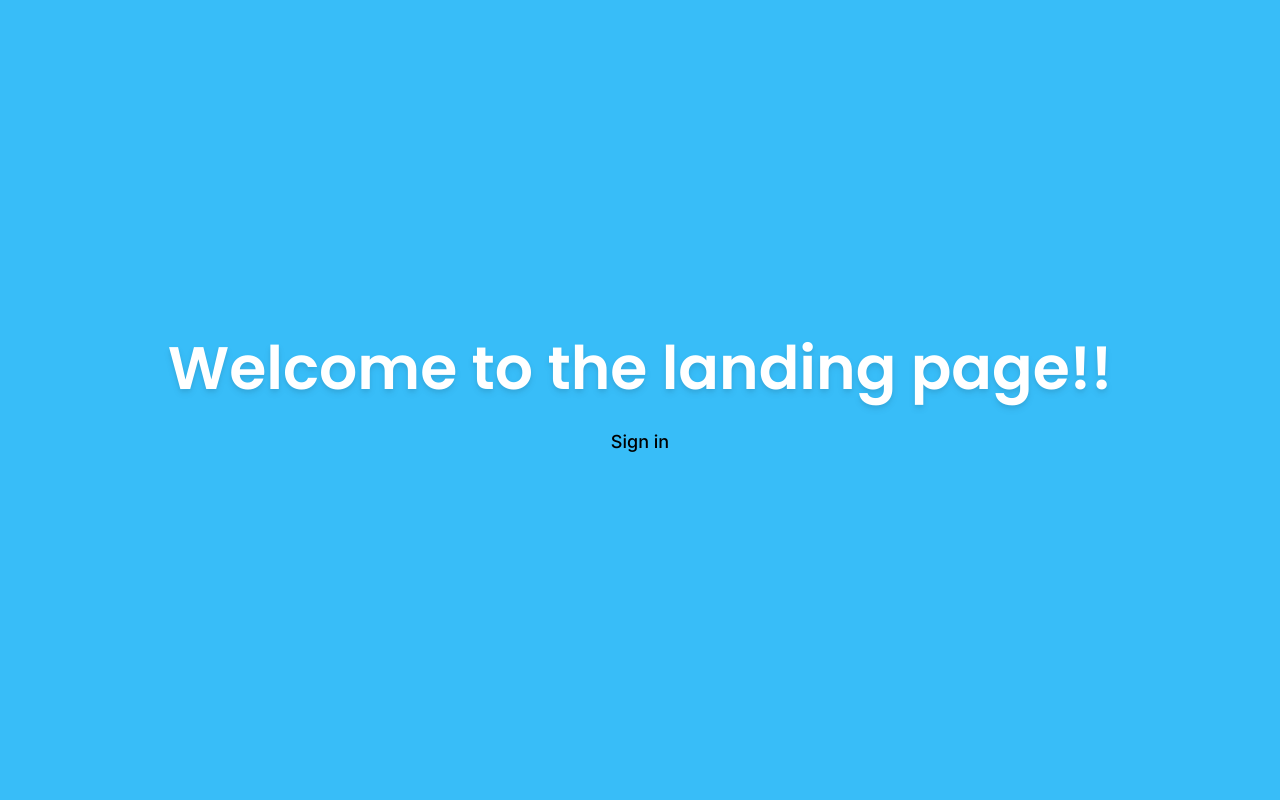
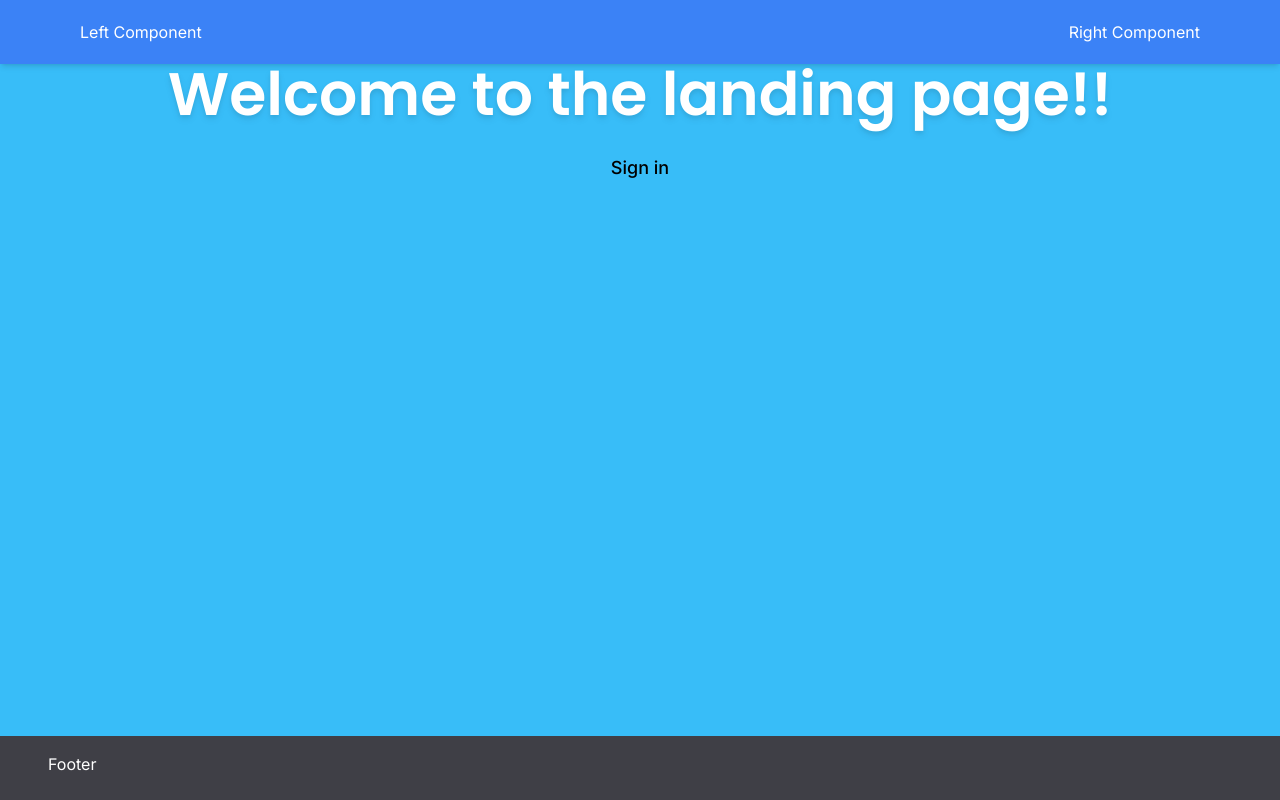
Before and after one commit to Nguyephi/stock-it, a Next.js app: page / in a window 1280 px wide. Built offline with nearby package versions, Linux system fonts and the light colour scheme; no server answers.

Commit message:
update page and layout

```diff
--- a/src/components/pages/DashboardPage.tsx
+++ b/src/components/pages/DashboardPage.tsx
@@ -3,14 +3,17 @@
 import React from 'react';
 import SignOut from '../molecules/SignOut';
 import useUserStore from '@/store/user';
+import DashboardLayout from '../templates/DashboardLayout';
+import Title from '../atoms/Title';
 
 const DashboardPage = () => {
     const { data: user } = useUserStore();
     return (
-        <div className="flex h-full flex-col items-center justify-center bg-sky-400">
+        <DashboardLayout>
+            <Title>Welcome to the Dashboard</Title>
             <SignOut />
             {user && JSON.stringify(user)}
-        </div>
+        </DashboardLayout>
     )
 };
 
--- a/src/components/pages/LandingPage.tsx
+++ b/src/components/pages/LandingPage.tsx
@@ -1,10 +1,11 @@
 import React from 'react';
 import { LandingPageHero } from '../organisms/LandingPageHero';
+import MainLayout from '../templates/MainLayout';
 
 const LandingPage = () => (
-    <main className="flex h-full flex-col items-center justify-center bg-sky-400">
+    <MainLayout>
         <LandingPageHero />
-    </main>
+    </MainLayout>
 );
 
 export default LandingPage;
--- /dev/null
+++ b/src/components/templates/DashboardLayout.tsx
@@ -0,0 +1,24 @@
+import React from 'react';
+import AppBar from '../atoms/AppBar';
+import Footer from '../atoms/Footer';
+
+interface DashboardLayoutProps {
+    children: React.ReactNode;
+}
+
+const DashboardLayout = ({ children }: DashboardLayoutProps) => (
+    <div className='flex min-h-screen flex-col items-center justify-center bg-sky-400'>
+        <AppBar leftComponent={<div>Left Component</div>} rightComponent={<div>Right Component</div>} />
+        <div className="container flex-grow pt-16 w-full">
+            {/* <Sidebar /> */}
+            <main className="flex flex-col justify-center items-center">
+                {children}
+            </main>
+        </div>
+        <Footer>
+            <div>Footer</div>
+        </Footer>
+    </div>
+);
+
+export default DashboardLayout;
--- /dev/null
+++ b/src/components/templates/MainLayout.tsx
@@ -0,0 +1,23 @@
+import React from 'react';
+import AppBar from '../atoms/AppBar';
+import Footer from '../atoms/Footer';
+
+interface DashboardLayoutProps {
+    children: React.ReactNode;
+}
+
+const DashboardLayout = ({ children }: DashboardLayoutProps) => (
+    <div className='flex min-h-screen flex-col items-center justify-center bg-sky-400'>
+        <AppBar leftComponent={<div>Left Component</div>} rightComponent={<div>Right Component</div>} />
+        <div className="container flex-grow pt-16 w-full">
+            <main className="flex flex-col justify-center items-center">
+                {children}
+            </main>
+        </div>
+        <Footer>
+            <div>Footer</div>
+        </Footer>
+    </div>
+);
+
+export default DashboardLayout;
```
